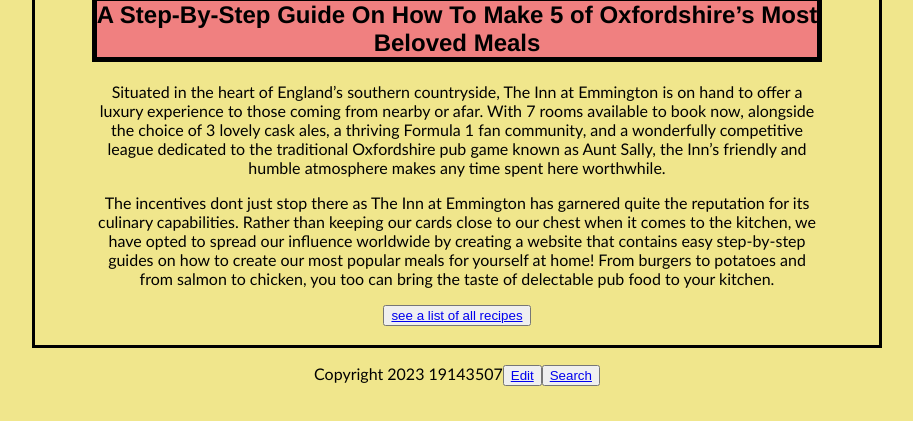
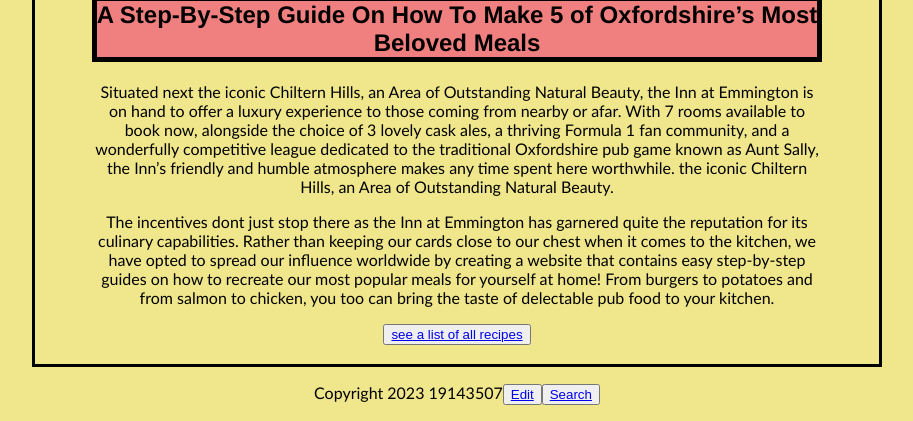
Before and after one commit to 19143507/inn-at-emmington, a Jekyll site: the page built from home/index.md, in a window 1280 px wide, cut to the strip 683-1104 px from the top of the page. Shown: the whole strip, without its empty margins (183-1096 px from the left). Built offline with Jekyll 4.4.1, drawn with Linux system fonts in a browser that asks for light colours.

Commit message:
Update Home Page “index”

```diff
--- a/home/index.md
+++ b/home/index.md
@@ -9,6 +9,6 @@ date: 2023-01-31T14:49:05.724Z
 ---
 ## A﻿ Step-By-Step Guide On How To Make 5 of Oxfordshire's Most Beloved Meals
 
-S﻿ituated in the heart of England's southern countryside, The Inn at Emmington is on hand to offer a luxury experience to those coming from nearby or afar. With 7 rooms available to book now, alongside the choice of 3 lovely cask ales, a thriving Formula 1 fan community, and a wonderfully competitive league dedicated to the traditional Oxfordshire pub game known as Aunt Sally, the Inn's friendly and humble atmosphere makes any time spent here worthwhile.
+S﻿ituated next the iconic Chiltern Hills, an Area of Outstanding Natural Beauty, the Inn at Emmington is on hand to offer a luxury experience to those coming from nearby or afar. With 7 rooms available to book now, alongside the choice of 3 lovely cask ales, a thriving Formula 1 fan community, and a wonderfully competitive league dedicated to the traditional Oxfordshire pub game known as Aunt Sally, the Inn's friendly and humble atmosphere makes any time spent here worthwhile. the iconic Chiltern Hills, an Area of Outstanding Natural Beauty.
 
-The incentives dont just stop there as The Inn at Emmington has garnered quite the reputation for its culinary capabilities. Rather than keeping our cards close to our chest when it comes to the kitchen, we have opted to spread our influence worldwide by creating a website that contains easy step-by-step guides on how to create our most popular meals for yourself at home! From burgers to potatoes and from salmon to chicken, you too can bring the taste of delectable pub food to your kitchen.
+The incentives dont just stop there as the Inn at Emmington has garnered quite the reputation for its culinary capabilities. Rather than keeping our cards close to our chest when it comes to the kitchen, we have opted to spread our influence worldwide by creating a website that contains easy step-by-step guides on how to recreate our most popular meals for yourself at home! From burgers to potatoes and from salmon to chicken, you too can bring the taste of delectable pub food to your kitchen.
```
